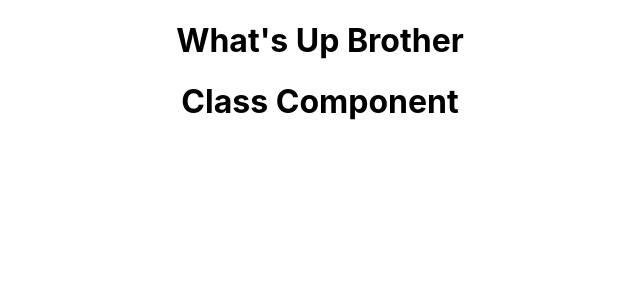
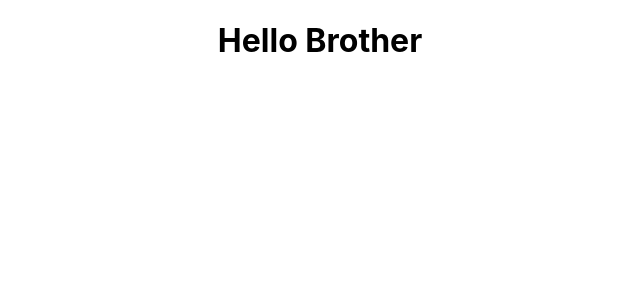
Before and after one commit to emmanuel-tar/helloworld, a React (Create React App) app: page / in a window 1280 px wide. Shown: the top 300 px of the page, without its empty margins (320-960 px from the left). Built offline with nearby package versions, Linux system fonts and the light colour scheme.

Commit message:
JSX Update on React

```diff
--- a/src/App.js
+++ b/src/App.js
@@ -2,12 +2,14 @@ import logo from './logo.svg';
 import './App.css';
 import Greet from './components/Greet.js'
 import Welcome from './components/Welcome.js'
+import Hello from './components/Hello.js'
 
 function App() {
   return (
     <div className="App">
-      <Greet />
-      <Welcome />
+      {/*<Greet /> */}
+      {/*<Welcome /> */}
+      <Hello />
     </div>
   );
 }
--- /dev/null
+++ b/src/components/Hello.js
@@ -0,0 +1,15 @@
+import React from 'react'
+const Hello=()=>{
+    /*<div>
+        <h1>
+            Hello Emmanuel
+        </h1>
+    </div>
+    */
+
+    return React.createElement('div',null,
+    React.createElement('h1',null,'Hello Brother')
+)
+}
+
+export default Hello
```
